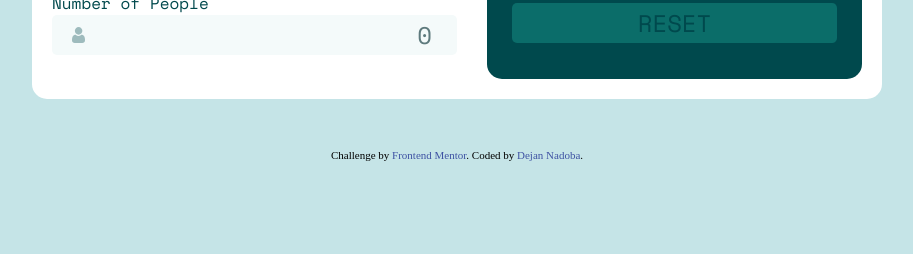
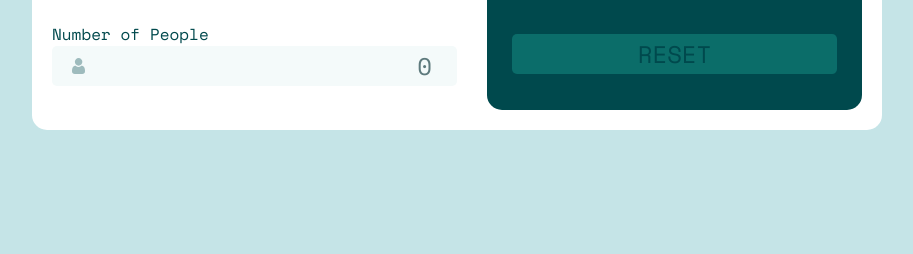
Before and after one commit to Nadoba95/Tip-calculator-app, a plain HTML site: page index.html in a window 1280 px wide. Shown: the part 546-800 px from the top of the page, without its empty margins (183-1096 px from the left). Drawn offline with nearby package versions, Linux system fonts and the light colour scheme.

Commit message:
Update index.html

```diff
--- a/index.html
+++ b/index.html
@@ -85,15 +85,6 @@
       </div>
     </main>
 
-    <footer class="attribution">
-      Challenge by
-      <a href="https://www.frontendmentor.io?ref=challenge" target="_blank"
-        >Frontend Mentor</a
-      >. Coded by
-      <a href="https://www.linkedin.com/in/dejannadoba95" target="_blank"
-        >Dejan Nadoba</a
-      >.
-    </footer>
     <script src="./main.js"></script>
   </body>
 </html>
```
